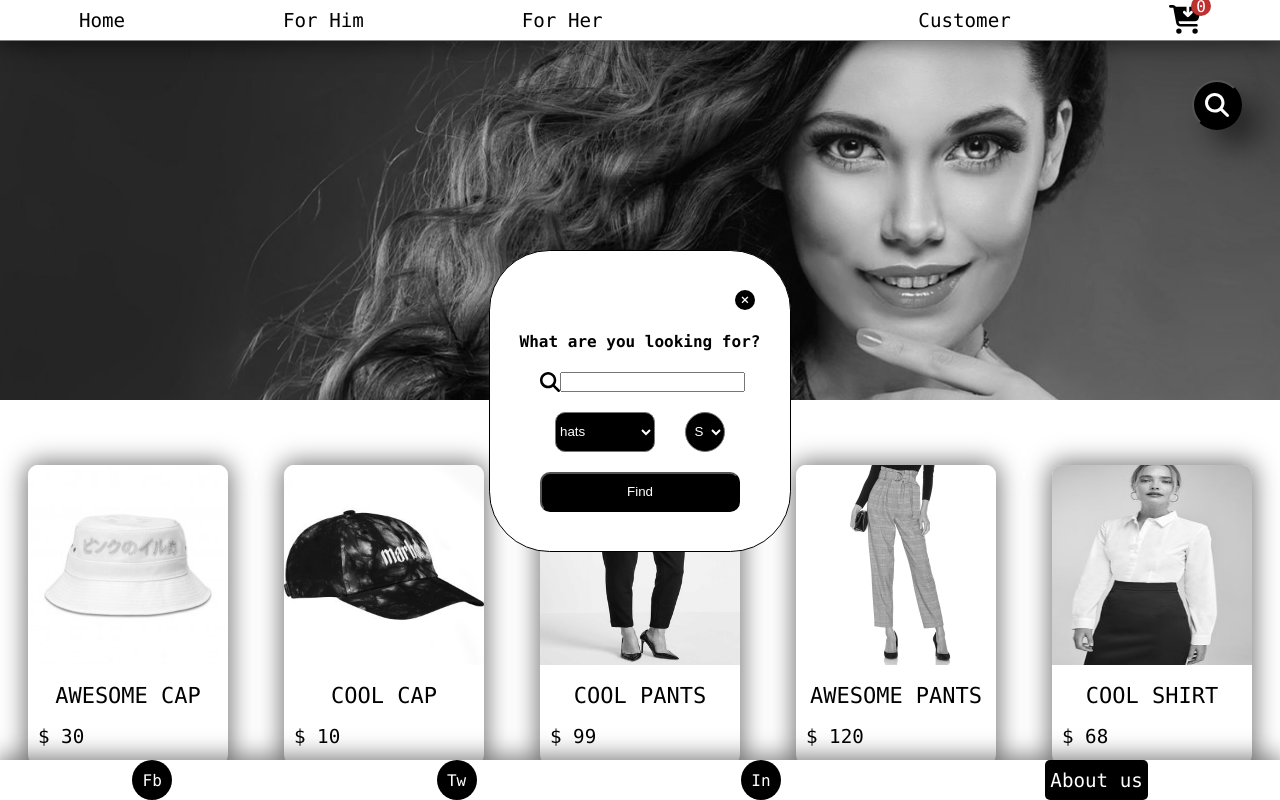
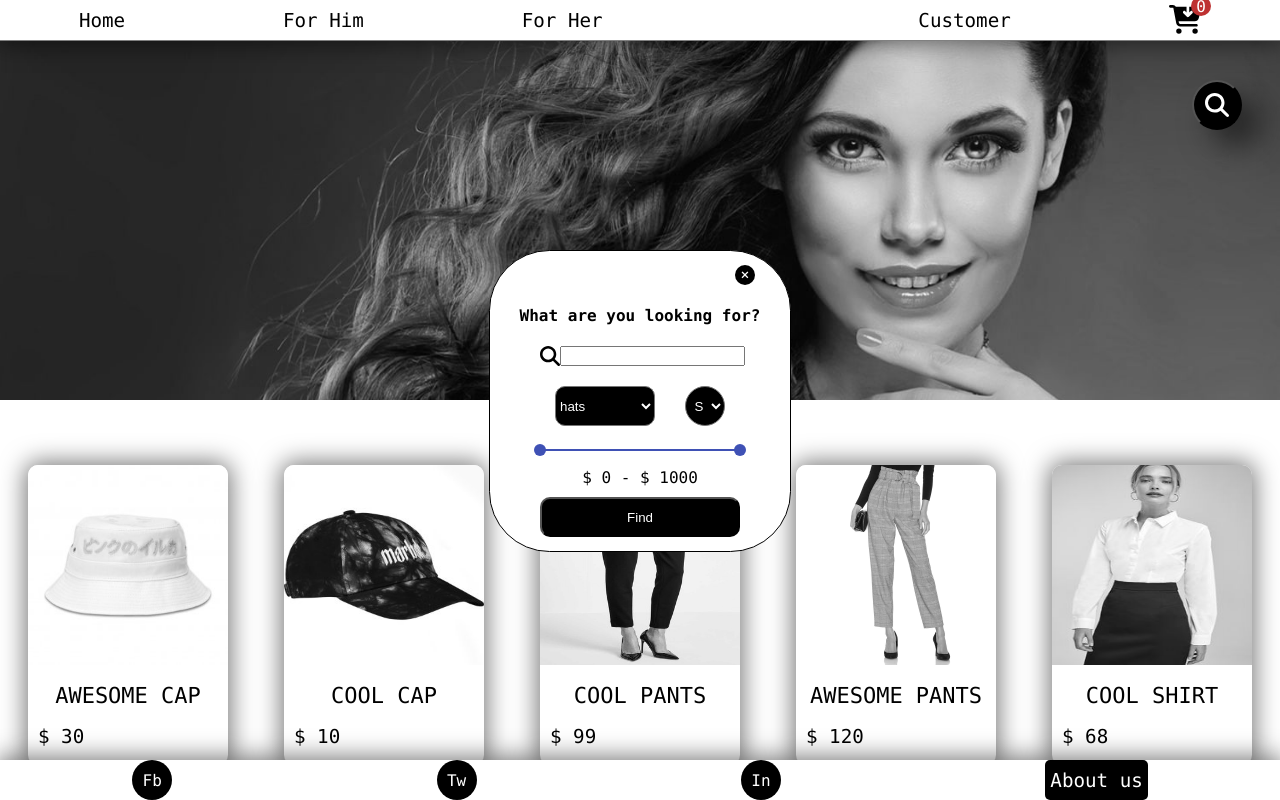
Before and after one commit to MadWolfInTheHub/KRVN-ecommerce-website, a React (Create React App) app: page /forHer in a window 1280 px wide. Both pictures are taken after a click on the button 1216 px from the left and 105 px from the top of the page. Shown: the top 800 px of the page. Built offline with nearby package versions, Linux system fonts and the light colour scheme.

Commit message:
final deploy test. Peer depandency react 18 - m/ui conflict solved

```diff
--- a/package.json
+++ b/package.json
@@ -3,6 +3,8 @@
   "version": "0.1.0",
   "private": true,
   "dependencies": {
+    "@emotion/react": "^11.9.3",
+    "@emotion/styled": "^11.9.3",
     "@fortawesome/fontawesome": "^1.1.8",
     "@fortawesome/fontawesome-free-regular": "^5.0.13",
     "@fortawesome/fontawesome-free-solid": "^5.0.13",
@@ -10,7 +12,8 @@
     "@fortawesome/free-regular-svg-icons": "^6.1.1",
     "@fortawesome/free-solid-svg-icons": "^6.1.1",
     "@fortawesome/react-fontawesome": "^0.2.0",
-    "@material-ui/types": "^4.1.0",
+    "@material-ui/core": "^4.12.4",
+    "@mui/material": "^5.9.0",
     "@reduxjs/toolkit": "^1.8.3",
     "@testing-library/jest-dom": "^5.16.4",
     "@testing-library/react": "^13.3.0",
--- a/src/elements/Options/Options.tsx
+++ b/src/elements/Options/Options.tsx
@@ -2,7 +2,9 @@ import React, {FC, useEffect, useState} from 'react';
 import { NavigateFunction, useNavigate } from 'react-router-dom';
 import { FontAwesomeIcon } from "@fortawesome/react-fontawesome";
 import { faSearch } from '@fortawesome/free-solid-svg-icons';
-/* import Slider from '@material-ui/core/Slider'; */
+
+
+import Slider from '@material-ui/core/Slider';
 import './options.scss';
 
 const clothTypeOptions: string[] = ['hats', 'pants', 'shirts', 'snickers', 'sportswear', 't-shirt', 'underwear']
@@ -21,16 +23,16 @@ const Options:FC = () => {
   let clothes: string | null = setSearchInfo('clothes')
   let type: string | null = setSearchInfo('type')
   let size: string | null = setSearchInfo('size')
-/*   let priceFrom: number = Number(setSearchInfo('from'));
-  let priceTo: number = Number(setSearchInfo('to')) */
-/*   const [price, setPrice] = useState([priceFrom, priceTo]) */
+  let priceFrom: number = Number(setSearchInfo('from'));
+  let priceTo: number = Number(setSearchInfo('to'))
+  const [price, setPrice] = useState([priceFrom, priceTo])
   const [cloth, setCloth] = useState(clothes)
 
 
   // Changing State when volume increases/decreases
-/*   const rangeSelector = (event: any, newValue: any): void => {
+  const rangeSelector = (event: any, newValue: any): void => {
     setPrice(newValue)
-  }; */
+  };
 
   useEffect(() => {
     const openBtn = document.querySelector('.searchBtn')
@@ -53,8 +55,8 @@ const Options:FC = () => {
       console.log(e.target)
       e.preventDefault()
       onCloseOptionsForm()
-      // pathname(`?clothes=${searchInput?.value}&type=${typeSelect?.value}&size=${sizeSelect?.value}&from=${price[0]}&to=${price[1]}`)
-      pathname(`?clothes=${searchInput?.value}&type=${typeSelect?.value}&size=${sizeSelect?.value}`)
+      pathname(`?clothes=${searchInput?.value}&type=${typeSelect?.value}&size=${sizeSelect?.value}&from=${price[0]}&to=${price[1]}`)
+
     }
 
     openBtn?.addEventListener('click', onOpenOptionsForm)
@@ -113,7 +115,8 @@ const Options:FC = () => {
           </select>
         </div>
         <div className='options__price'>
-{/*             <Slider
+
+            <Slider
               className='options__price_range'
               value={price}
               min={0}
@@ -121,8 +124,8 @@ const Options:FC = () => {
               step={5}
               onChange={rangeSelector}
               valueLabelDisplay="auto"
-            /> */}
-{/*             $ {price[0]} - $ {price[1]} */}
+            />
+            $ {price[0]} - $ {price[1]}
         </div>
         <button className='options__findBtn'>Find</button>
       </form>
```
Also changed, not shown: 1 other file (tests, documents, lock files or other folders).
